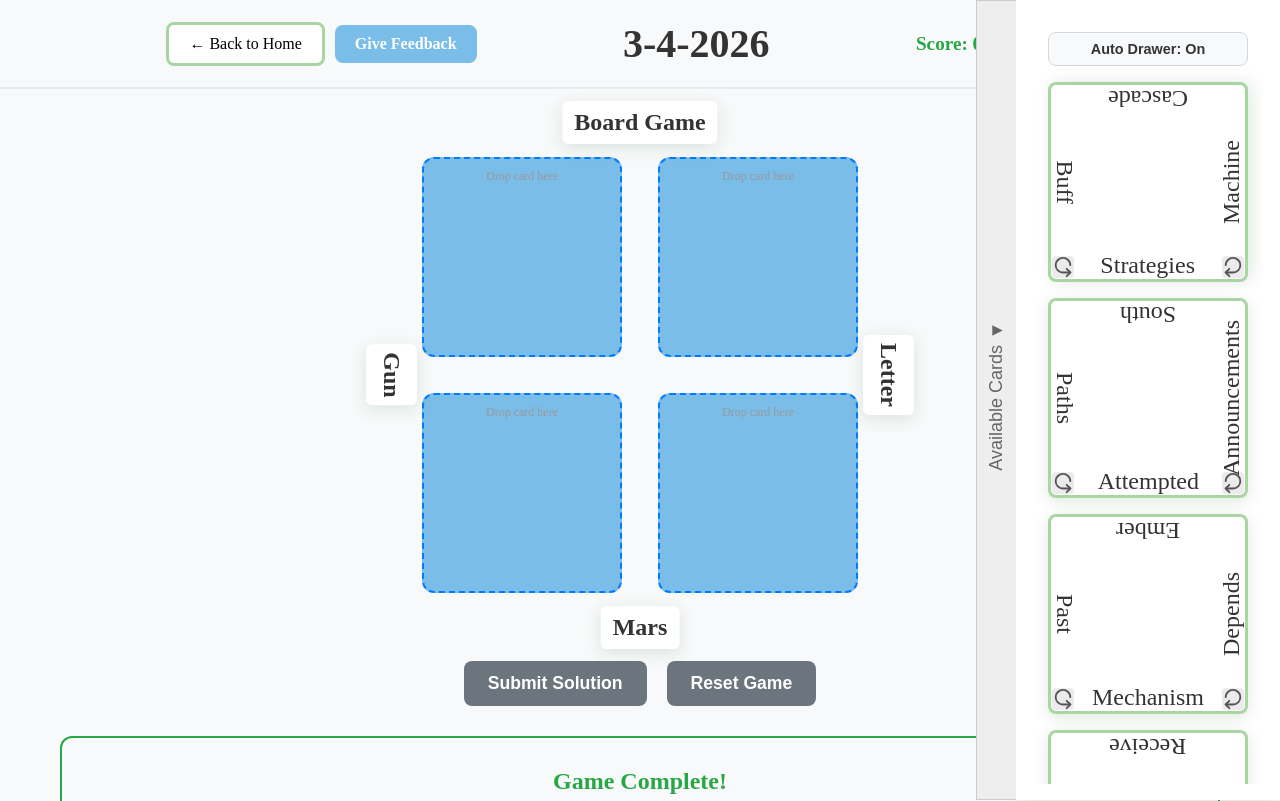
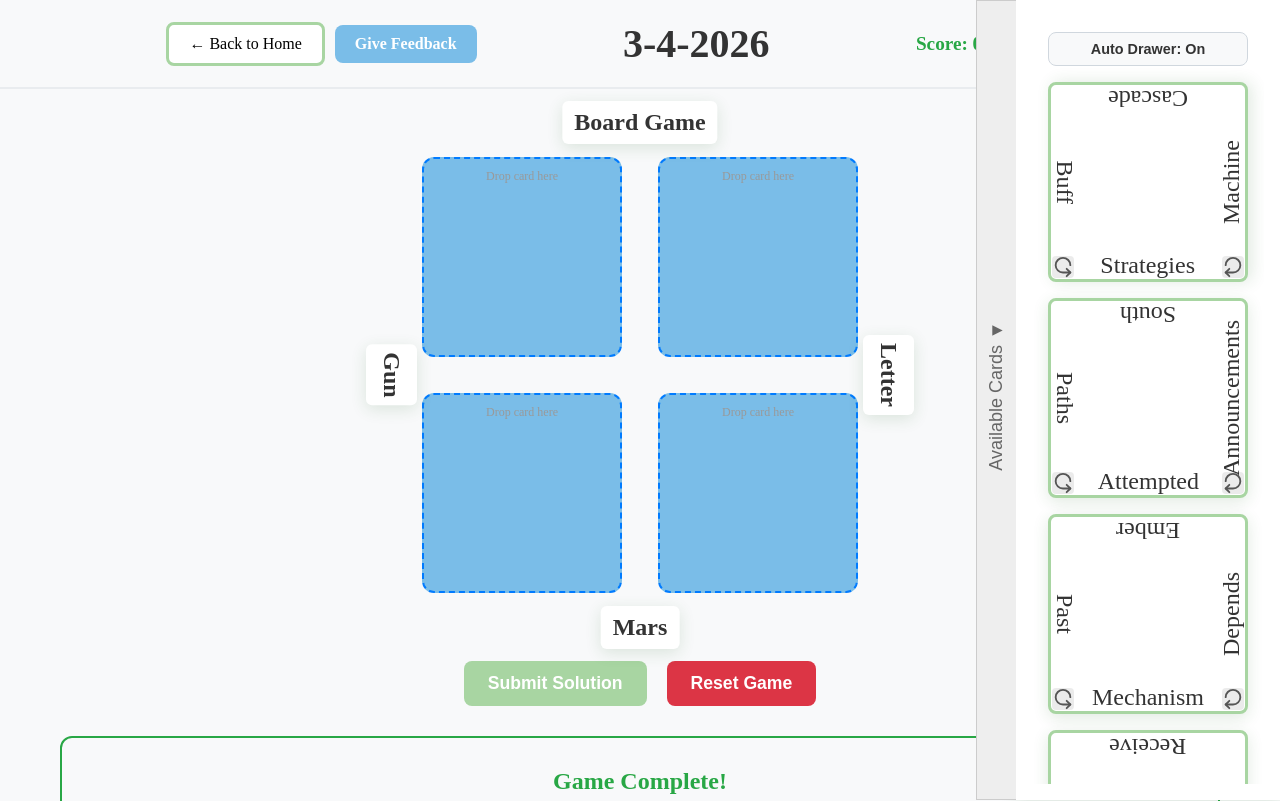
Before and after one commit to joelatwo/solo-clover, a Next.js app: page /puzzle/3-4-2026 in a window 1280 px wide. Shown: the top 801 px of the page. Built offline with nearby package versions, Linux system fonts and the light colour scheme.

Commit message:
More font color changes

```diff
--- a/src/components/HomePage.module.css
+++ b/src/components/HomePage.module.css
@@ -289,7 +289,7 @@
 .support {
   padding: 60px 40px;
   text-align: center;
-  background: var(--color-support-bg);
+  background: var(--joelbackground);
   border-top: 1px solid var(--color-border);
 }
 
--- a/src/components/WordPuzzleGame.module.css
+++ b/src/components/WordPuzzleGame.module.css
@@ -265,33 +265,33 @@
 }
 
 .submitButton {
-  background: var(--color-accent);
-  color: white;
+  background: var(--joelprimary);
+  color: var(--joelprimary-text);
 }
 
 .showAnswerButton {
-  background: var(--color-accent);
-  color: white;
+  background: var(--joelsecondary);
+  color: var(--joelsecondary-text);
 }
 
 .submitButton:hover:not(:disabled) {
-  background: var(--color-accent-hover);
+  background: var(--joelprimary-hover);
   transform: translateY(-2px);
 }
 
 .submitButton:disabled {
-  background: var(--color-neutral);
+  background: var(--joelprimary-disabled);
   cursor: not-allowed;
   transform: none;
 }
 
 .resetButton {
-  background: var(--color-neutral);
-  color: white;
+  background: var(--joeldestructive);
+  color: var(--joeldestructive-text);
 }
 
 .resetButton:hover {
-  background: var(--color-neutral-hover);
+  background: var(--joeldestructive-hover);
   transform: translateY(-2px);
 }
 
--- a/src/pages/globals.css
+++ b/src/pages/globals.css
@@ -16,6 +16,7 @@
   --clover-yellow: #f5c842; /* Sunflower accent */
   --clover-yellow-soft: #fde8a0; /* Pale yellow highlight */
 
+  --color-error: #dc3545;
   --clover-coral: #e8735a; /* Warm red accent */
   --clover-sky: #7abde8; /* Soft blue accent */
   --clover-lavender: #b39ddb; /* Soft purple accent */
@@ -30,6 +31,7 @@
   --joelprimary: var(--clover-green-mid);
   --joelprimary-text: white;
   --joelprimary-hover: var(--clover-green-bright);
+  --joelprimary-disabled: var(--clover-green-light);
   --joelsecondary: white;
   --joelsecondary-text: black;
   --joelsecondary-hover: var(--clover-cream);
@@ -38,6 +40,9 @@
   --joelbackground: white;
   --joelbackground-font: black;
   --joelbackground-hover: #f0f0f0;
+  --joeldestructive: var(--color-error);
+  --joeldestructive-hover: var(--color-error-hover);
+  --joeldestructive-text: white;
 
   --joelbackground-header: var(--clover-green-deep);
 
@@ -99,7 +104,6 @@
   --color-success-text: #155724;
 
   /* Semantic: error / incorrect */
-  --color-error: #dc3545;
   --color-error-subtle: #f8d7da;
   --color-error-border: #f5c6cb;
   --color-error-text: #721c24;
@@ -123,9 +127,6 @@
   --color-border-muted: #cccccc;
   --color-border-input: #d0d7de;
   --color-border-strong: #000000;
-
-  /* Support section background */
-  --color-support-bg: linear-gradient(135deg, #ffe4e6 0%, #fff0f3 100%);
 
   /* ─────────────────────────────────────────────────────────────────────────── */
 
```
